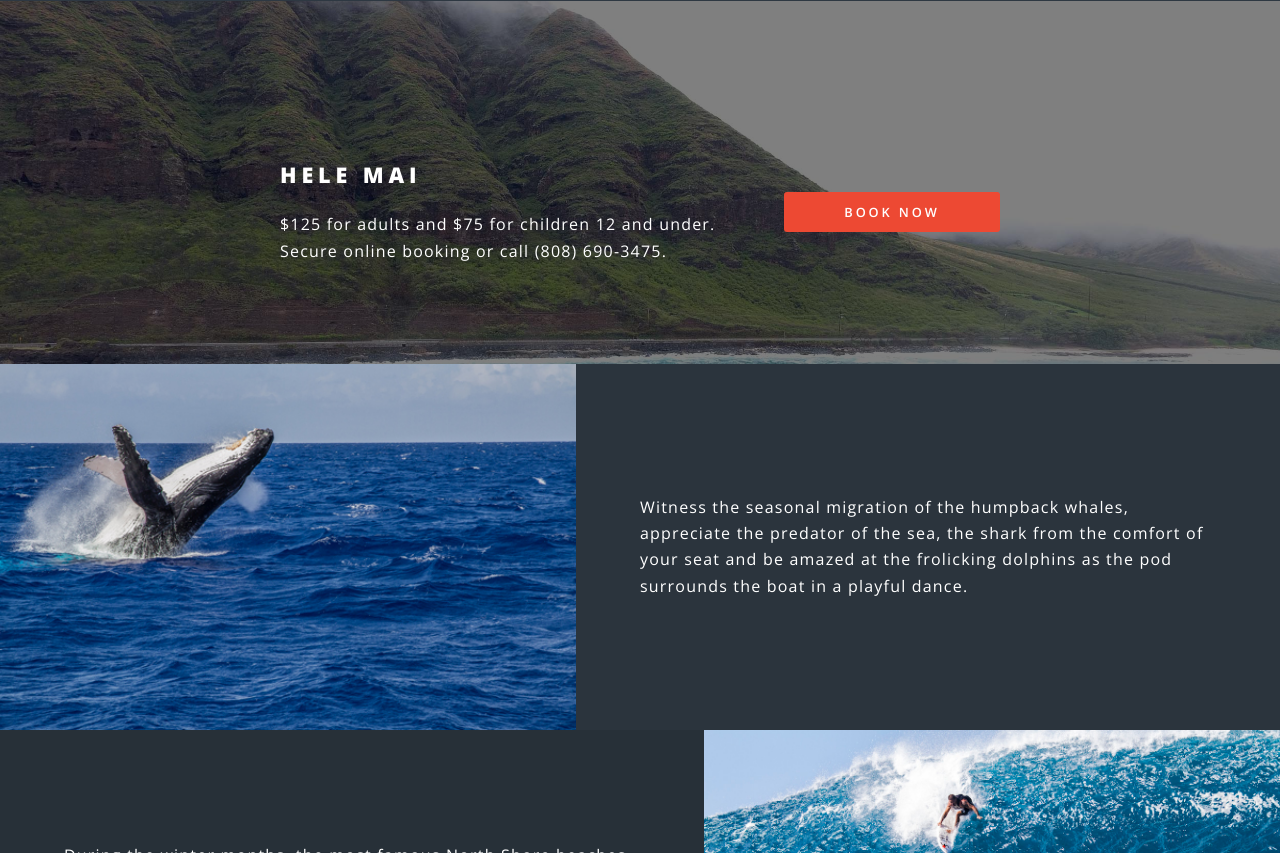
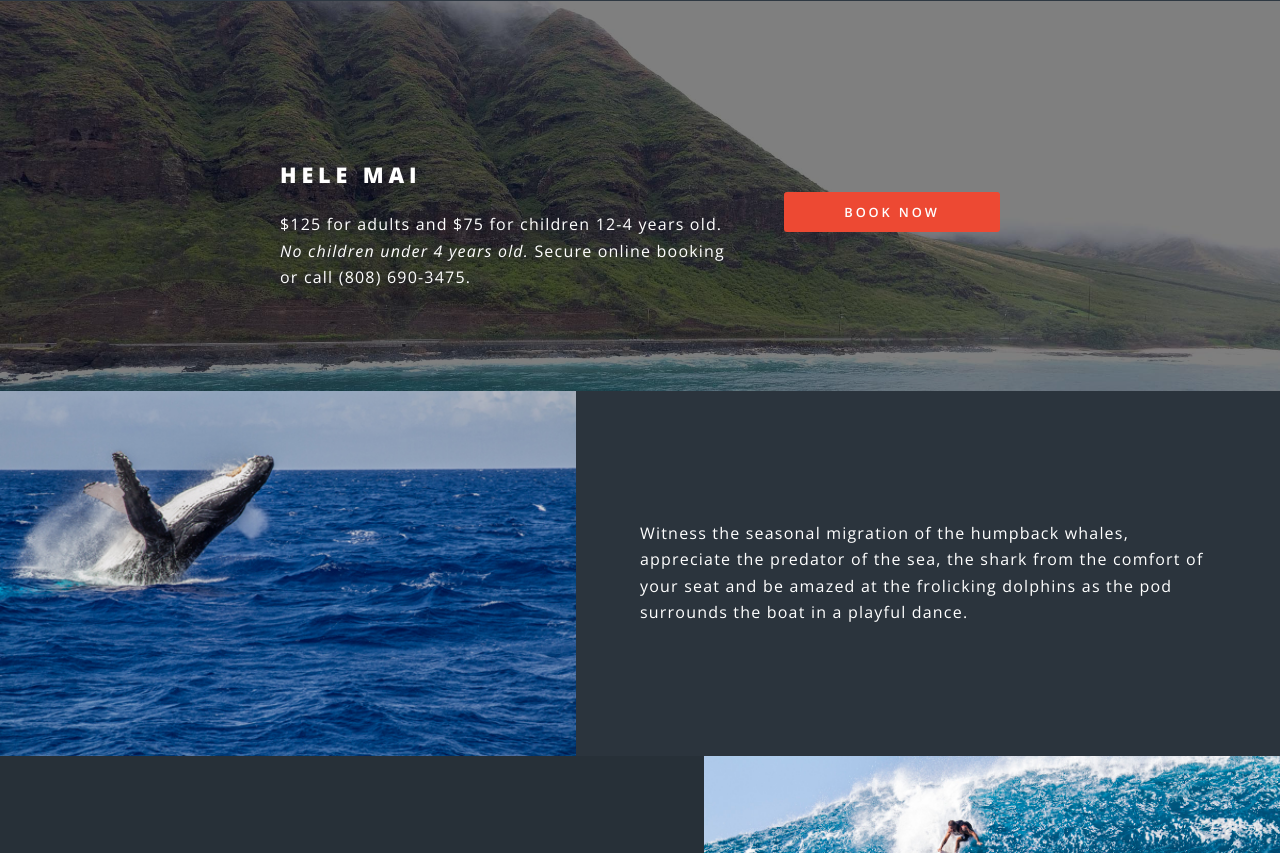
Before and after one commit to skam223/skam223.github.io, a Jekyll site: the page built from index.html, in a window 1280 px wide and 900 px high, scrolled down 2065 px, cut to the strip 47-900 px from the top of the window. Built offline with Jekyll 4.4.1, drawn with Linux system fonts in a browser that asks for light colours; a script that is not in the unit is left out; some of the changed text lies outside the part shown.

Commit message:
fixed link on charters + added no children

```diff
--- a/charters.html
+++ b/charters.html
@@ -34,10 +34,10 @@
 						<div class="inner">
 							<header>
 								<h2>HELE MAI</h2>
-								<p>$125 for adults and $75 for children 12 and under. Call (808) 690-3475.</p>
+								<p>$125 for adults and $75 for children 12-4 years old. <em>No children under 4 years old. </em> Secure online booking or call (808) 690-3475.</p>
 							</header>
 							<ul class="actions vertical">
-								<li><a href="mailto:info@nanikaioceanadventures.com" class="button fit special">Book Now</a></li>
+								<li><a href="https://fareharbor.com/embeds/book/nanikaioceanadventures/items/?full-items=yes" class="button fit special">Book Now</a></li>
 							</ul>
 						</div>
 					</section>
--- a/index.html
+++ b/index.html
@@ -38,7 +38,7 @@
 						<div class="inner">
 							<header>
 								<h2>HELE MAI</h2>
-								<p>$125 for adults and $75 for children 12 and under. Secure online booking or call (808) 690-3475.</p>
+								<p>$125 for adults and $75 for children 12-4 years old. <em>No children under 4 years old. </em> Secure online booking or call (808) 690-3475.</p>
 							</header>
 							<ul class="actions vertical">
 								<li><a href="https://fareharbor.com/embeds/book/nanikaioceanadventures/items/?full-items=yes" class="button fit special">Book Now</a></li>
@@ -99,7 +99,7 @@
 						<div class="inner">
 							<header>
 								<h2>HELE MAI</h2>
-								<p>$125 for adults and $75 for children 12 and under. Secure online booking or call (808) 690-3475.</p>
+								<p>$125 for adults and $75 for children 12-4 years old. <em>No children under 4 years old. </em> Secure online booking or call (808) 690-3475.</p>
 							</header>
 							<ul class="actions vertical">
 								<li><a href="https://fareharbor.com/embeds/book/nanikaioceanadventures/items/?full-items=yes" class="button fit special">Book Now</a></li>
```
